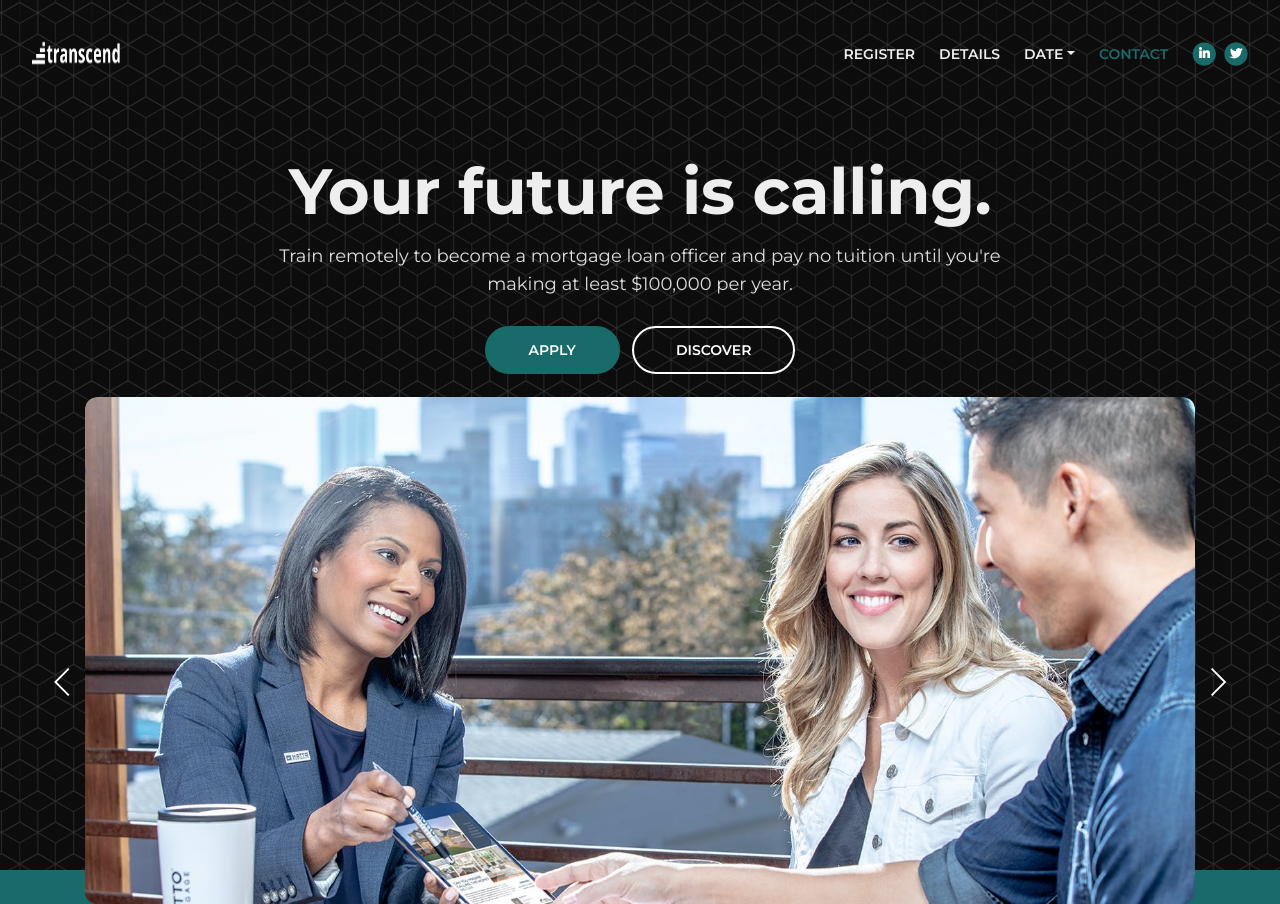
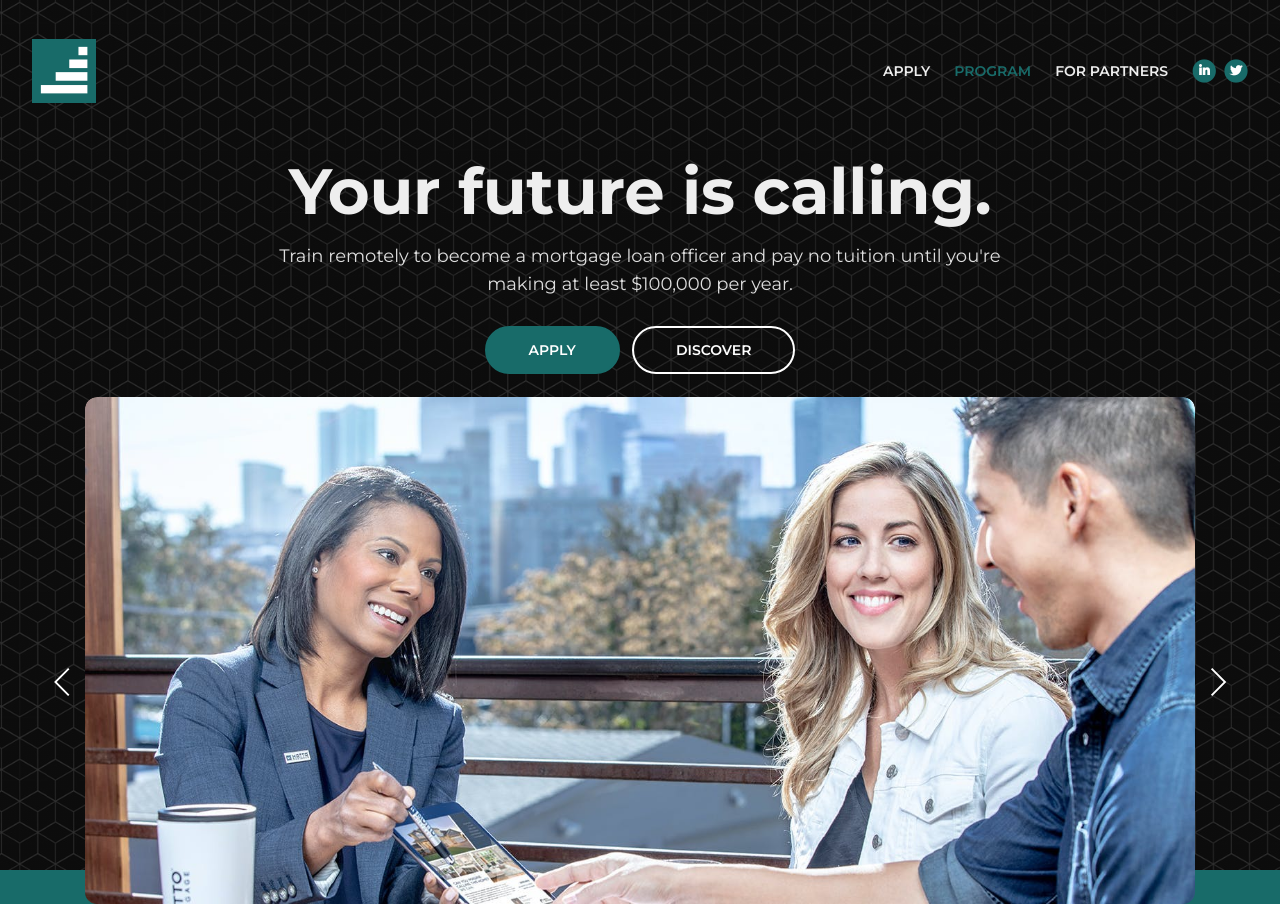
Before and after one commit to dudduss/transcendschool, a plain HTML site: page index.html in a window 1280 px wide. Shown: the top 904 px of the page. Drawn offline with Linux system fonts and the light colour scheme.

Commit message:
fixed logos

```diff
--- a/css/styles.css
+++ b/css/styles.css
@@ -136,7 +136,6 @@ a:hover {
   color: #fff;
   font: 600 0.875rem/0 'Montserrat', sans-serif;
   text-decoration: none;
-  transition: all 0.2s;
 }
 
 .btn-solid-reg:hover {
@@ -664,8 +663,8 @@ input[type='checkbox'] {
 }
 
 .navbar-custom .navbar-brand.logo-image img {
-  width: 5.5625rem;
-  height: 1.875rem;
+  width: 4rem;
+  height: 4rem;
 }
 
 .navbar-custom .navbar-brand.logo-text {
--- a/index.html
+++ b/index.html
@@ -64,7 +64,7 @@
 
       <!-- Image Logo -->
       <a class="navbar-brand logo-image" href="index.html"
-        ><img src="images/word_logo_white.png" alt="alternative"
+        ><img src="images/transcend_logo_green.png" alt="alternative"
       /></a>
 
       <!-- Mobile Menu Toggle Button -->
@@ -85,43 +85,20 @@
       <div class="collapse navbar-collapse" id="navbarsExampleDefault">
         <ul class="navbar-nav ml-auto">
           <li class="nav-item">
-            <a class="nav-link page-scroll" href="#register"
-              >REGISTER <span class="sr-only">(current)</span></a
+            <a
+              class="nav-link page-scroll"
+              target="_blank"
+              href="https://airtable.com/shr4afq90B1xS89zy"
+              >APPLY <span class="sr-only">(current)</span></a
             >
           </li>
           <li class="nav-item">
-            <a class="nav-link page-scroll" href="#description">DETAILS</a>
+            <a class="nav-link page-scroll" href="#description">PROGRAM</a>
           </li>
-
-          <!-- Dropdown Menu -->
-          <li class="nav-item dropdown">
-            <a
-              class="nav-link dropdown-toggle page-scroll"
-              href="#date"
-              id="navbarDropdown"
-              role="button"
-              aria-haspopup="true"
-              aria-expanded="false"
-              >DATE</a
+          <li class="nav-item">
+            <a class="nav-link page-scroll" href="article-details.html"
+              >FOR PARTNERS <span class="sr-only">(current)</span></a
             >
-            <div class="dropdown-menu" aria-labelledby="navbarDropdown">
-              <a class="dropdown-item" href="article-details.html"
-                ><span class="item-text">ARTICLE DETAILS</span></a
-              >
-              <div class="dropdown-divider"></div>
-              <a class="dropdown-item" href="terms-conditions.html"
-                ><span class="item-text">TERMS CONDITIONS</span></a
-              >
-              <div class="dropdown-divider"></div>
-              <a class="dropdown-item" href="privacy-policy.html"
-                ><span class="item-text">PRIVACY POLICY</span></a
-              >
-            </div>
-          </li>
-          <!-- end of dropdown menu -->
-
-          <li class="nav-item">
-            <a class="nav-link page-scroll" href="#contact">CONTACT</a>
           </li>
         </ul>
         <span class="nav-item social-icons">
@@ -626,11 +603,12 @@
                 fast-growing mortgage space and wanting to improve their income
                 and work-life balance significantly.
               </p>
-              <!-- <a
-                class="btn-solid-reg popup-with-move-anim"
-                href="#details-lightbox"
-                >LIGHTBOX</a
-              > -->
+              <a
+                class="btn-solid-reg"
+                href="https://airtable.com/shr4afq90B1xS89zy"
+                target="_blank"
+                >APPLY NOW</a
+              >
             </div>
             <!-- end of text-container -->
           </div>
```
Also changed, not shown: images/alternate logo.png (added), images/transcend_logo_green.png (added).
